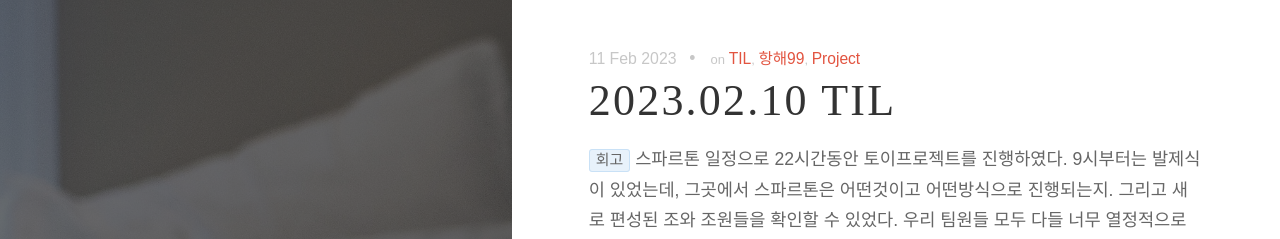
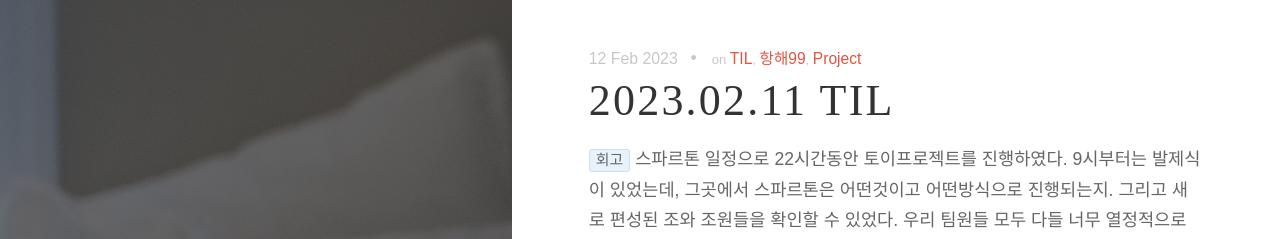
Before and after one commit to kim-junz/kim-junz.github.io, a Jekyll site: the page built from _posts/2023/2023-02-12-2023.02.11 TIL.md, in a window 1280 px wide and 900 px high. Shown: the top 239 px of the window. Built offline with Jekyll 4.4.1, drawn with Linux system fonts in a browser that asks for light colours; some web fonts are replaced.

Commit message:
수정 및 이미지업로드

````diff
--- a/_posts/2023/2023-02-12-2023.02.11 TIL.md
+++ b/_posts/2023/2023-02-12-2023.02.11 TIL.md
@@ -1,6 +1,6 @@
 ---
-title: "2023.02.10 TIL" #제목 영역
-date: 2023-02-11 #업데이트 날짜/시간
+title: "2023.02.11 TIL" #제목 영역
+date: 2023-02-12 #업데이트 날짜/시간
 categories: [TIL] #카테고리를 나눠줄 수 있음?! TIL, WIL, Project
 tags: [TIL, 항해99, Project] #태그예시: TIL, WIL, Project
 ---
@@ -87,21 +87,22 @@
 
 그리고 날짜값이 변경이되면 그 값을 감지하고 리스트들을 다시 불러오도록 처리하였다.
 
-
 <h5><strong>유저의 ID와 날짜값을 비교하여 리스트 저장 및 출력하기</strong></h5>
 * 유저의 아이디 비교는 아직 로그인이 구현되기 전이어서 테스트 계정을 넣고 진행하였다.
 코멘트 등록과 출력은 다른 담당분이 계셨지만, 잘 이해되지 않는 부분이 있어 예전에 코멘트 작업을 진행했던 나에게 조언을 요청하셨다.
 
 현재 단계에서는 각 리스트마다 input이 따로 마련되어있기 때문에 어떤 리스트에 저장할것인지에 대한 부분은 고민하지 않아도 되었다.
 그래서 내가 생각한 리스트를 구현하는 순서와 구조는 아래와 같다.
+
 1. 리스트 저장시 접속한 유저의 ID값과, 현재 날짜값을 함께 저장
-→ 즉 저장되는 값은 userId, date, comment가 기본으로 저장되어야하고, 이후 리스트 완료시 완료버튼, 완료를 취소하는 취소버튼, 그리고 삭제를 위한 삭제버튼을 위해서 index, done도 함께 저장해야한다
+   → 즉 저장되는 값은 userId, date, comment가 기본으로 저장되어야하고, 이후 리스트 완료시 완료버튼, 완료를 취소하는 취소버튼, 그리고 삭제를 위한 삭제버튼을 위해서 index, done도 함께 저장해야한다
 2. 리스트를 불러올때, 유저의 ID와 오늘 날짜(DATE)를 비교하여 리스트를 가져온다
 3. 가져온 리스트에서 done 값이 0일경우 완료전 리스트로, 1일경우 완료 리스트로 가져온다
 
 위와 같이 생각했을때 리스트를 저장하고 출력해보았다.
 
 `app. py`
+
 ```ruby
 @app.route('/daily', methods=["POST"])
 def daily_comment():
@@ -127,6 +128,7 @@
 ```
 
 `index.html`
+
 ```ruby
 #리스트 저장
  function check_daily() {
@@ -152,6 +154,7 @@
 
 
 ```
+
 index.html에서 유저의 계정 정보와 date input안의 value값, 그리고 리스트를 작성하는 input안의 값을 저장하고
 만약 리스트를 작성하는 input(comment)에 내용이 없을경우 '내용을 입력해주세요!' 라는 알럿을 띄운다
 
@@ -162,6 +165,7 @@
 done값은 완료전 값인 0으로 저장
 
 `index.html`
+
 ```ruby
 #리스트 출력
 function show_daily() {
````
Also changed, not shown: _posts/2023/post_img/23-02-12/01.png (added).
